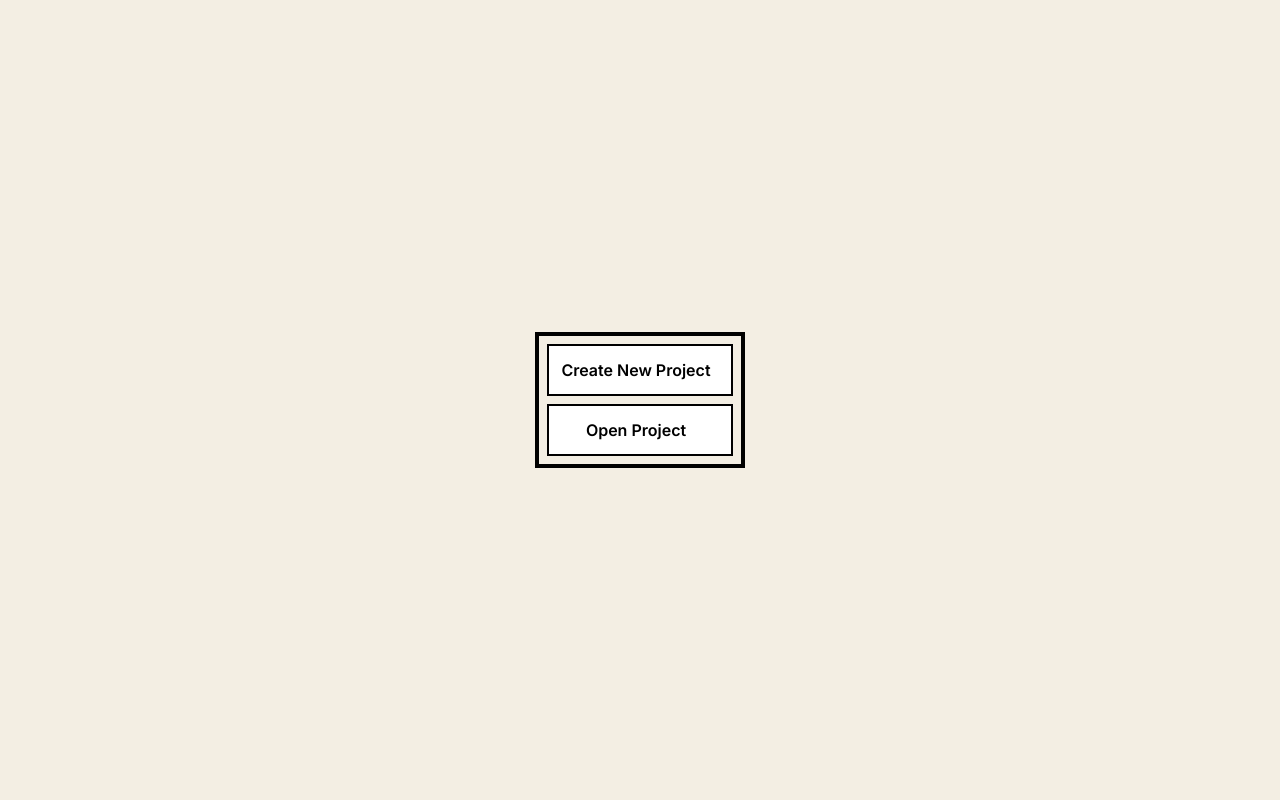
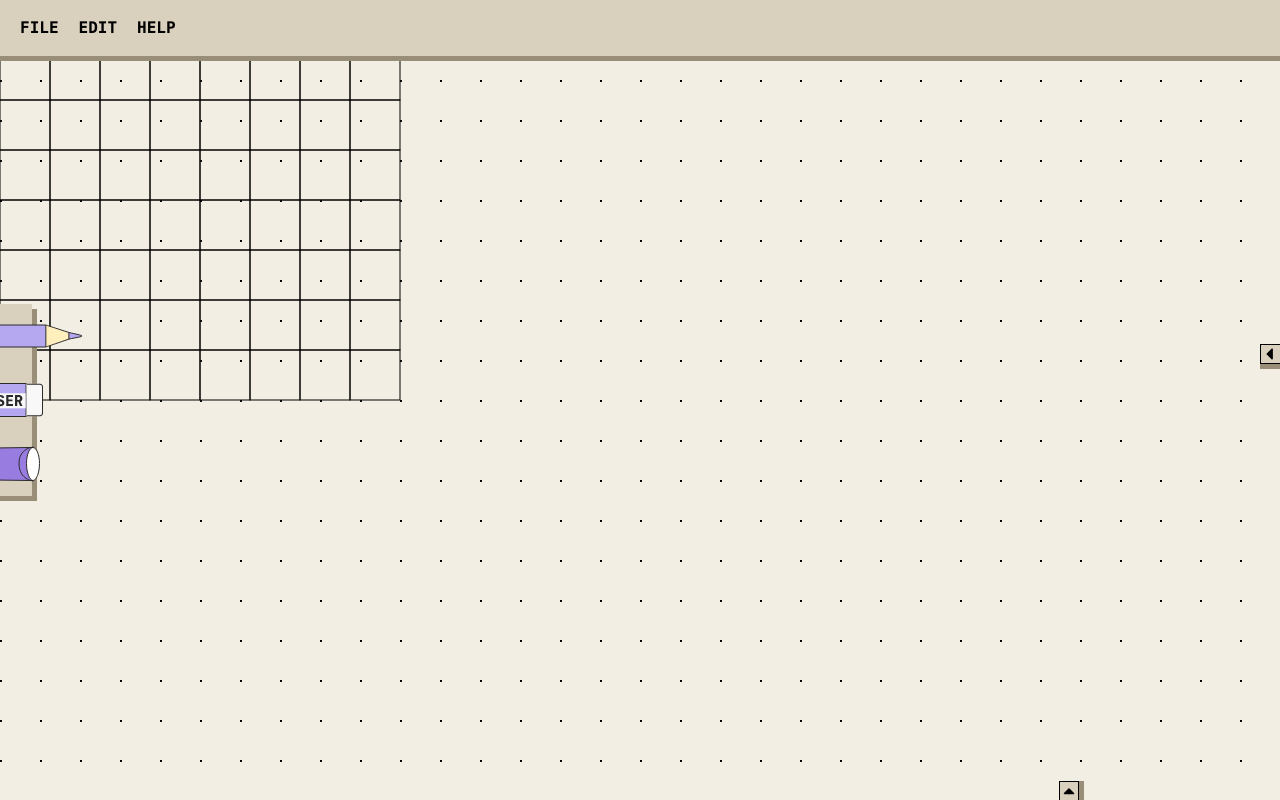
Before and after one commit to zide-editor/zide-desktop, a Next.js app: page / in a window 1280 px wide. Built offline with nearby package versions, Linux system fonts and the light colour scheme.

Commit message:
[FEAT]: ✨ eraser feature 🍉

```diff
--- a/src/app/page.tsx
+++ b/src/app/page.tsx
@@ -1,13 +1,15 @@
 "use client";
 
 import ProjectArena from "@/pages/ProjectArena";
-import StartUp from "@/pages/StartUp";
-import React, { useState } from "react";
+// import StartUp from "@/pages/StartUp";
+import React from "react";
 
 export default function Home() {
-  const [started, setStarted] = useState<boolean>(false);
+  // const [started, setStarted] = useState<boolean>(false);
 
-  return (
-    <>{!started ? <StartUp setStarted={setStarted} /> : <ProjectArena />}</>
-  );
+  return <ProjectArena />;
+
+  // return (
+  //   <>{!started ? <StartUp setStarted={setStarted} /> : <ProjectArena />}</>
+  // );
 }
--- a/src/hooks/useColor.ts
+++ b/src/hooks/useColor.ts
@@ -1,12 +1,13 @@
 import { primaryColors } from "@/utils/libs";
 import { parseGimpPalette } from "@/utils/parse";
-import { useState } from "react";
+import { useRef, useState } from "react";
 import { ColorResult } from "react-color";
 
 export function useColor() {
   const [currentColor, setCurrentColor] = useState<string>("#000000");
   const [colors, setColors] = useState<string[]>(primaryColors);
   const [showColorPicker, setShowColorPicker] = useState<boolean>(false);
+  const previousColor = useRef<string>('#000000')
 
   const handleColorChange = (color: ColorResult) => {
     setColors((state) => {
@@ -44,5 +45,6 @@ export function useColor() {
     handleFileUpload,
     showColorPicker,
     setShowColorPicker,
+    previousColor
   };
 }
--- a/src/pages/ProjectArena.tsx
+++ b/src/pages/ProjectArena.tsx
@@ -26,6 +26,7 @@ export default function ProjectArena() {
     handleFileUpload,
     setShowColorPicker,
     showColorPicker,
+    previousColor,
   } = useColor();
   const {
     downloadCanvas,
@@ -136,21 +137,31 @@ export default function ProjectArena() {
 
       <section className="shadow-[5px_5px_0px_0px_rgba(153,142,119)] -translate-x-2 w-10 h-fit bg-[#D9D0BE] absolute bottom-0 top-0 left-0 my-auto z-[999] flex flex-col justify-around">
         <section
-          onClick={() => setSelectedTool("pencil")}
+          onClick={() => {
+            setCurrentColor(previousColor.current);
+            setSelectedTool("pencil");
+          }}
           className={`h-16 flex items-center justify-center w-full  ${selectedTool === "pencil" ? "translate-x-6" : "-translate-x-4"} transition-transform ease-linear`}
         >
           <Image alt="pencil" className="rotate-90" src={Pencil} />
         </section>
 
         <section
-          onClick={() => setSelectedTool("eraser")}
+          onClick={() => {
+            previousColor.current = currentColor;
+            setCurrentColor("#00000000");
+            setSelectedTool("eraser");
+          }}
           className={`h-16 flex items-center justify-center w-full  ${selectedTool === "eraser" ? "translate-x-6" : "-translate-x-4"} transition-transform ease-linear`}
         >
           <Image alt="eraser" className="rotate-90" src={Eraser} />
         </section>
 
         <section
-          onClick={() => setSelectedTool("bucket")}
+          onClick={() => {
+            setSelectedTool("bucket");
+            setCurrentColor(previousColor.current);
+          }}
           className={`h-16 w-full  flex items-center justify-center ${selectedTool === "bucket" ? "translate-x-6" : "-translate-x-4"} transition-transform ease-linear`}
         >
           <Image alt="bucket" className="rotate-90" src={Bucket} />
```
